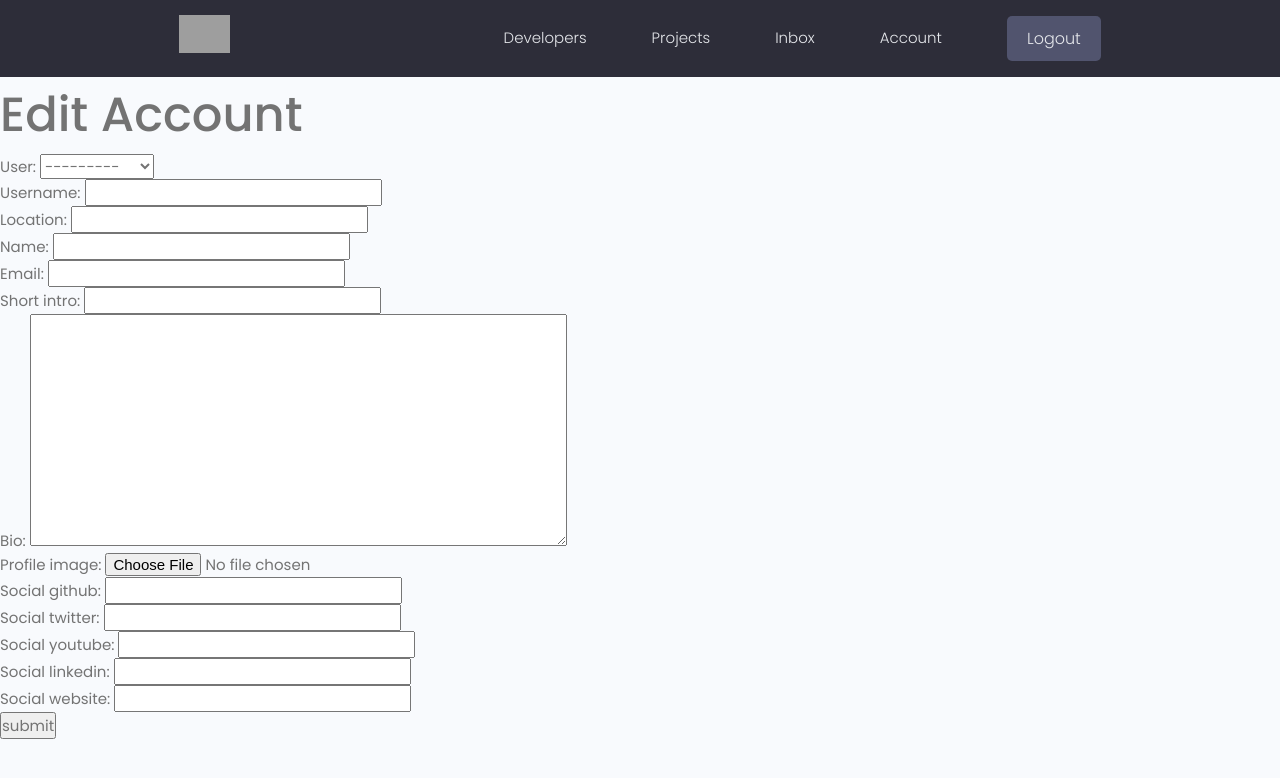
After one commit to adan-shahid/Development, a Django app: page /edit-account/ in a window 1280 px wide. The commit adds this page. Shown: the top 778 px of the page. Run offline with Django 5.2, Linux system fonts and the light colour scheme; a user stored in the database is signed in; data comes from the database, SQL or seed files in the repository; some libraries are stand-ins or nearby versions; grey boxes are pictures that could not be loaded.

Commit message:
Started editing user profile

```diff
--- a/Django/tutorial/users/forms.py
+++ b/Django/tutorial/users/forms.py
@@ -1,6 +1,7 @@
 from django.forms import ModelForm
 from django.contrib.auth.forms import UserCreationForm
 from django.contrib.auth.models import User
+from .models import Profile
 
 
 class CustomUserCreationForm(UserCreationForm): # we are inheriting from django user creation form
@@ -21,3 +22,8 @@ class CustomUserCreationForm(UserCreationForm): # we are inheriting from django
 
         for name,field in self.fields.items():
             field.widget.attrs.update({'class':'input'})
+
+class profileForm(ModelForm):
+    class Meta:
+        model  = Profile
+        fields = '__all__'
--- a/Django/tutorial/users/templates/users/account.html
+++ b/Django/tutorial/users/templates/users/account.html
@@ -9,7 +9,7 @@
         <div class="column column--1of3">
           <div class="card text-center">
             <div class="card__body dev">
-              <a class="tag tag--pill tag--main settings__btn" href="#"><i class="im im-edit"></i> Edit</a>
+              <a class="tag tag--pill tag--main settings__btn" href="{% url 'edit-account' %}"><i class="im im-edit"></i> Edit</a>
               <img class="avatar avatar--xl dev__avatar" src="{% static 'img/profiles/IMG_20240621_205921.jpg' %}" />
               <h2 class="dev__name">{{profile.name}}</h2>
               <p class="dev__title">{{profile.short_intro}}</p>
--- /dev/null
+++ b/Django/tutorial/users/templates/users/profile_form.html
@@ -0,0 +1,17 @@
+{% extends 'main.html' %}
+
+{% block content1 %}
+
+<h1>Edit Account</h1>
+
+<form method="POST" action="{% url 'edit-account' %}">
+    {% csrf_token %}
+    {{form}}
+
+<input type="submit" value="submit">
+</form>
+
+
+
+
+{% endblock content1 %}
--- a/Django/tutorial/users/urls.py
+++ b/Django/tutorial/users/urls.py
@@ -6,7 +6,10 @@ urlpatterns = [
     path('logout/', views.logoutUser, name= "logout"),
     path('register/', views.registerUser, name= "register"),
 
+
     path('', views.profiles, name="profiles"),
     path('profile/<str:pk>/', views.userProfile, name="user-profile"),
     path('account/', views.userAccount, name="account"),
+
+    path('edit-account/', views.editAccount, name="edit-account"),
 ]
--- a/Django/tutorial/users/views.py
+++ b/Django/tutorial/users/views.py
@@ -6,7 +6,7 @@ from django.contrib import messages
 
 from django.contrib.auth.models import User
 from .models import Profile, Skill
-from .forms import CustomUserCreationForm
+from .forms import CustomUserCreationForm, profileForm
 
 
 
@@ -104,3 +104,10 @@ def userAccount(request):
 
     context = {'profile':profile, 'skills':skills, 'projects':projects}
     return render(request, 'users/account.html', context)
+
+@login_required(login_url='login') # this is decorator
+def editAccount(request):
+
+    form = profileForm()
+    context = {'form':form}
+    return render(request, 'users/profile_form.html', context)
```
